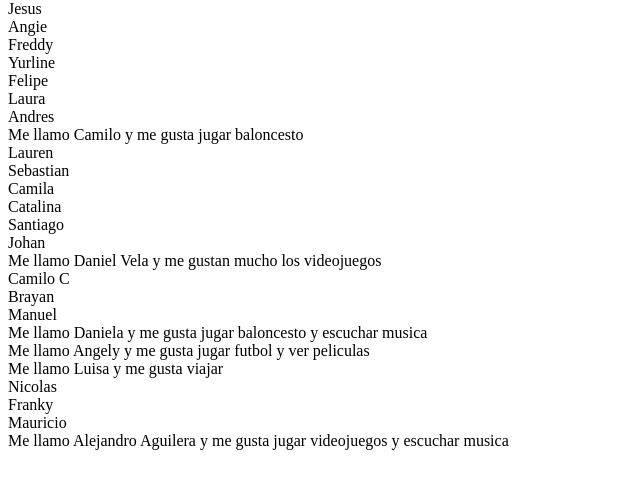
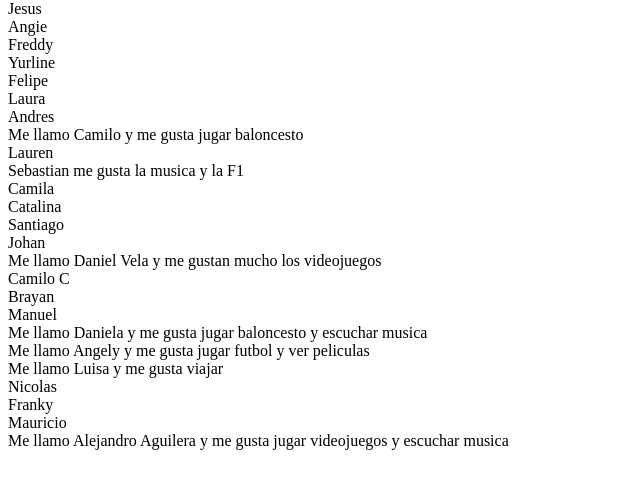
Before and after one commit to eccidev/systemscurity.github.io, a plain HTML site: page index.html in a window 1280 px wide. Shown: the part 66-554 px from the top of the page, without its empty margins (0-640 px from the left). Drawn offline with Linux system fonts and the light colour scheme.

Commit message:
Update index.html

```diff
--- a/index.html
+++ b/index.html
@@ -13,7 +13,7 @@
 		<div>Andres</div>
 		<div> Me llamo Camilo y me gusta jugar baloncesto</div>
 		<div>Lauren</div>
-		<div>Sebastian</div>
+		<div>Sebastian me gusta la musica y la F1</div>
 		<div>Camila</div>
 		<div>Catalina</div>
 		<div>Santiago</div>
```
